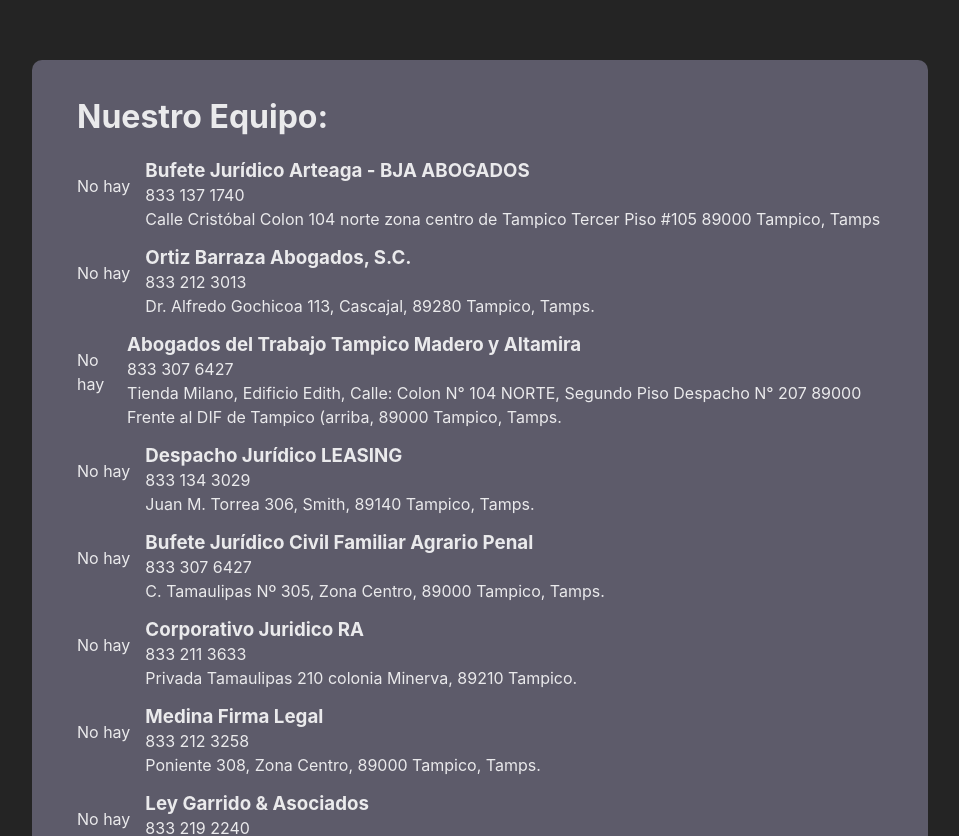
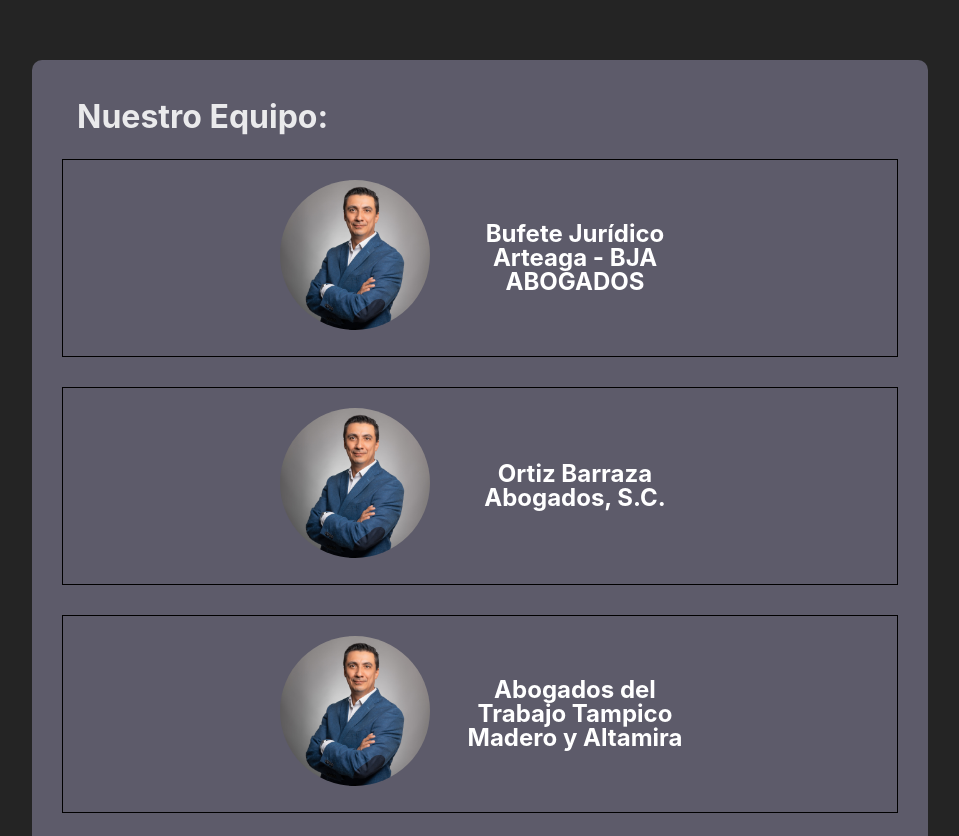
Before and after one commit to JoelSanchez01/ElBuhoPagina, a React (Vite) app: page / in a window 1280 px wide. Shown: the top 836 px of the page, without its empty margins (160-1119 px from the left). Built offline with nearby package versions, Linux system fonts and the light colour scheme.

Commit message:
se cambia el layout de los abogados y tiene que entrar a ver las resenas y direccion

```diff
--- a/src/abogados.js
+++ b/src/abogados.js
@@ -1,7 +1,7 @@
 const datos = [
     {
         "id":1,
-        "foto": "No hay",
+        "foto": "../../src/assets/abogadoexample.jpg",
         "nombre": "Bufete Jurídico Arteaga - BJA ABOGADOS",
         "direccion": "Calle Cristóbal Colon 104 norte zona centro de Tampico Tercer Piso #105 89000 Tampico, Tamps ",
         "telefono": "833 137 1740",
@@ -10,7 +10,7 @@ const datos = [
     },
     {
         "id":2,
-        "foto": "No hay",
+        "foto": "../../src/assets/abogadoexample.jpg",
         "nombre": "Ortiz Barraza Abogados, S.C.",
         "direccion": "Dr. Alfredo Gochicoa 113, Cascajal, 89280 Tampico, Tamps.",
         "telefono": "833 212 3013",
@@ -18,16 +18,16 @@ const datos = [
     },
     {
         "id":3,
-        "foto": "No hay",
+        "foto": "../../src/assets/abogadoexample.jpg",
         "nombre": "Abogados del Trabajo Tampico Madero y Altamira",
-        "direccion": "Tienda Milano, Edificio Edith, Calle: Colon N° 104 NORTE, Segundo Piso Despacho N° 207 89000 Frente al DIF de Tampico (arriba, 89000 Tampico, Tamps.",
+        "direccion": "Tienda Milano, Edificio Edith, Calle: Colon N° 104 NORTE, Segundo Piso Despacho N° 207 89000, 89000 Tampico, Tamps.",
         "telefono": "833 307 6427",
         "red": "fb",
         "link": "https://www.facebook.com/abogadosentamaulipas"
     },
     {
         "id":4,
-        "foto": "No hay",
+        "foto": "../../src/assets/abogadoexample.jpg",
         "nombre":"Despacho Jurídico LEASING",
         "direccion": "Juan M. Torrea 306, Smith, 89140 Tampico, Tamps.",
         "telefono": "833 134 3029",
@@ -35,7 +35,7 @@ const datos = [
     },
     {
         "id":5,
-        "foto": "No hay",
+        "foto": "../../src/assets/abogadoexample.jpg",
         "nombre":"Bufete Jurídico Civil Familiar Agrario Penal",
         "direccion": "C. Tamaulipas Nº 305, Zona Centro, 89000 Tampico, Tamps.",
         "telefono": "833 307 6427",
@@ -43,7 +43,7 @@ const datos = [
     },
     {
         "id":6,
-        "foto": "No hay",
+        "foto": "../../src/assets/abogadoexample.jpg",
         "nombre":"Corporativo Juridico RA",
         "direccion": "Privada Tamaulipas 210 colonia Minerva, 89210 Tampico.",
         "telefono": "833 211 3633",
@@ -51,7 +51,7 @@ const datos = [
     },
     {
         "id":7,
-        "foto": "No hay",
+        "foto": "../../src/assets/abogadoexample.jpg",
         "nombre":"Medina Firma Legal",
         "direccion": "Poniente 308, Zona Centro, 89000 Tampico, Tamps.",
         "telefono": "833 212 3258",
@@ -59,7 +59,7 @@ const datos = [
     },
     {
         "id":8,
-        "foto": "No hay",
+        "foto": "../../src/assets/abogadoexample.jpg",
         "nombre":"Ley Garrido & Asociados",
         "direccion": "Alvaro Obregón 116, Zona Centro, 89000 Tampico, Tamps.",
         "telefono": "833 219 2240",
@@ -67,7 +67,7 @@ const datos = [
     },
     {
         "id":9,
-        "foto": "No hay",
+        "foto": "../../src/assets/abogadoexample.jpg",
         "nombre":"PERALES & ASOCIADOS ABOGADOS",
         "direccion": "CESAR, Gral. César López de Lara #103-DESP 1, Zona Centro, 89000 Tampico, Tamps.",
         "telefono": "833 212 2688",
@@ -75,7 +75,7 @@ const datos = [
     },
     {
         "id":10,
-        "foto": "No hay",
+        "foto": "../../src/assets/abogadoexample.jpg",
         "nombre":"REYES Y CIA JURIDICO",
         "direccion": "Heroes de Chapultepec 1101 ALTOS, Tamaulipas, 89060 Tampico, Tamps.",
         "telefono": "833 214 0798",
@@ -83,7 +83,7 @@ const datos = [
     },
     {
         "id":11,
-        "foto": "No hay",
+        "foto": "../../src/assets/abogadoexample.jpg",
         "nombre":"Lic. Víctor Zulaica - Abogado Fiscalista - Derecho Fiscal (Tributario) y Administrativo.",
         "direccion": "Universidad, U. de Wisconsin #707, 89707 Tampico, Tamps.",
         "telefono": "833 311 9572",
@@ -92,7 +92,7 @@ const datos = [
     },
     {
         "id":12,
-        "foto": "No hay",
+        "foto": "../../src/assets/abogadoexample.jpg",
         "nombre":"SALDRESE y Asociados Abogado",
         "direccion": "Benito Juárez 501-A, Zona Centro, 89000 Tampico, Tamps.",
         "telefono": "833 459 5869",
@@ -101,7 +101,7 @@ const datos = [
     },
     {
         "id":13,
-        "foto": "No hay",
+        "foto": "../../src/assets/abogadoexample.jpg",
         "nombre":"ABOGADOSTAM",
         "direccion": "Av. Miguel Hidalgo 5100-Piso 3, Petrolera Chairel, 89219 Tampico, Tamps.",
         "telefono": "833 325 6688",
--- a/src/pages/Abogados.jsx
+++ b/src/pages/Abogados.jsx
@@ -11,6 +11,8 @@ const Abogados = () => {
         }
 
 
+
+
     </div>
 }
 
--- a/src/sections/ItemAbogado.jsx
+++ b/src/sections/ItemAbogado.jsx
@@ -2,21 +2,17 @@ import React from 'react';
 import "../styles/ItemAbogado.css"
 
 const ItemAbogado = (props) => {
-    const {foto, nombre, telefono, direccion, redes} = props;
-    return <div className="itemAbogado">
-        <div className="foto">
-            {foto}
-        </div>
-
-        <div className="texto">
-        <h3>{nombre}</h3>
-        <p>{telefono}</p>
-        <p>{direccion}</p>
-        <p>{redes}</p>
-        </div>
-
-
-    </div>
+    const {foto, nombre, id} = props;
+    return <>
+        <a className='itemAbogado' href="">
+            <div className="foto">
+                <img src={foto} alt="" />
+            </div>
+            <div className="texto">
+                    <h2>{nombre}</h2>
+            </div>
+        </a>
+    </>
 }
 
 export default ItemAbogado;
--- a/src/styles/ItemAbogado.css
+++ b/src/styles/ItemAbogado.css
@@ -1,8 +1,42 @@
 .itemAbogado {
     margin: 15px;
     display: flex;
+    justify-content: center;
+    align-items: center;
+    margin-bottom: 30px;
+    text-decoration: none;
+    color: white;
+    border: 1px solid black;
+    transition: all .3s ease-in-out;
 }
 
+.itemAbogado:hover{
+    transform: scale(1.1);
+    color: #b7b7b7;
+}
+
+
 .itemAbogado .foto {
-    margin: 15px;
+    margin: 20px;
+ }
+
+ .itemAbogado .foto img {
+    width: 150px;
+    border-radius: 150px;
+ }
+
+
+.itemAbogado .estrellas {
+    width: 20%;
+    display: flex;
+    justify-content: center;
+    align-items: center;
 }
+.itemAbogado .texto h2 {
+    text-align: center;
+}
+
+.itemAbogado .texto {
+    width: 30%;
+    text-align: justify;
+}
```
Also changed, not shown: src/assets/abogadoexample.jpg (added).
